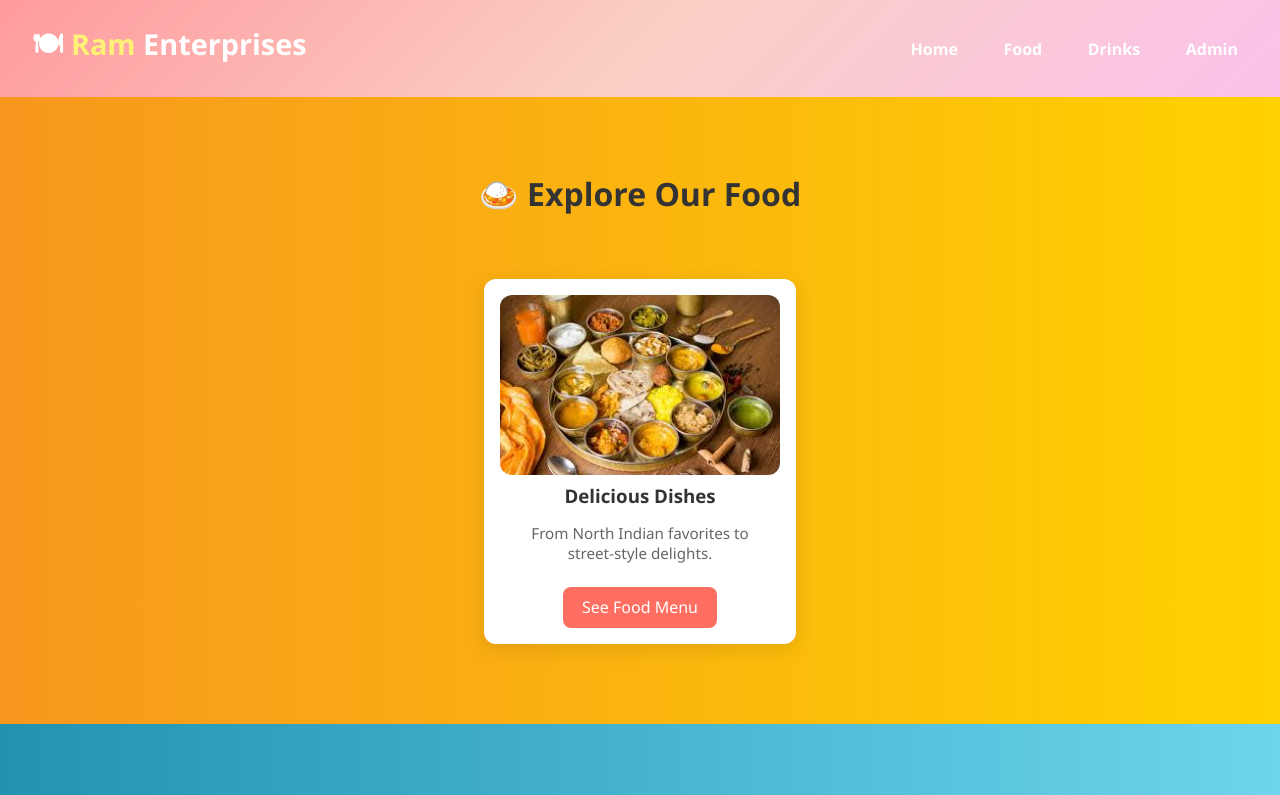
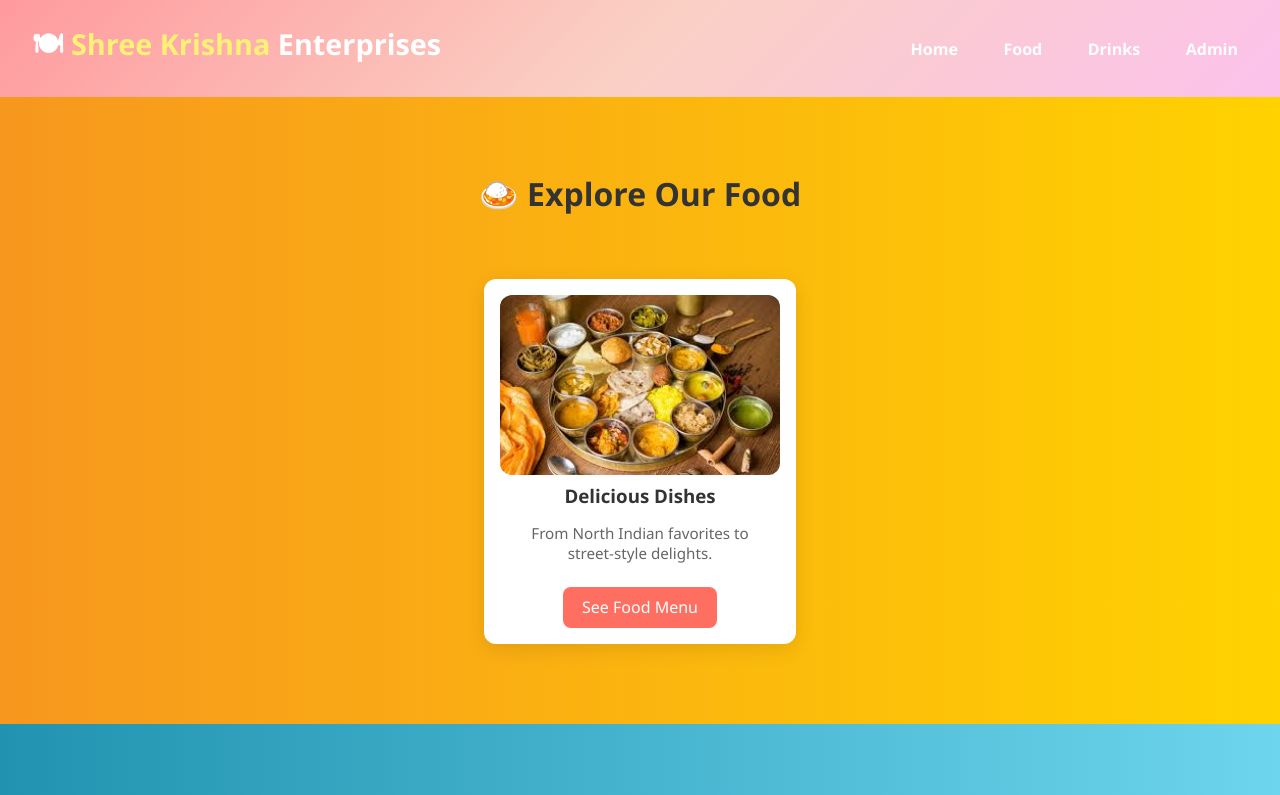
Before and after one commit to R-Hitesh/shreeKrishna, a plain HTML site: page index.html in a window 1280 px wide. Shown: the top 795 px of the page. Drawn offline with nearby package versions, Linux system fonts and the light colour scheme.

Commit message:
CHanged name

```diff
--- a/index.html
+++ b/index.html
@@ -3,7 +3,7 @@
 <head>
   <meta charset="UTF-8" />
   <meta name="viewport" content="width=device-width, initial-scale=1.0"/>
-  <title>Ram Enterprises</title>
+  <title>Shree Krishna Enterprises</title>
   <link rel="stylesheet" href="style.css" />
   <link rel="stylesheet" href="https://unpkg.com/aos@2.3.1/dist/aos.css" />
 </head>
@@ -13,7 +13,7 @@
 <header class="header fancy-header">
   <div class="navbar">
     <div class="brand">
-      <h1>🍽 <span>Ram</span> Enterprises</h1>
+      <h1>🍽 <span>Shree Krishna</span> Enterprises</h1>
 
     </div>
     <nav class="main-nav">
```
